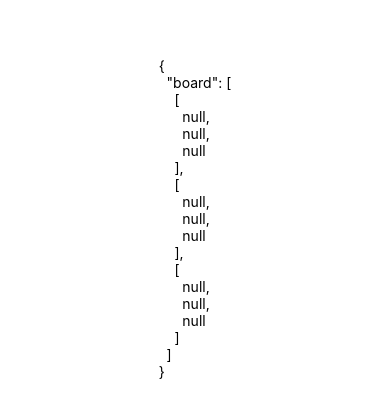
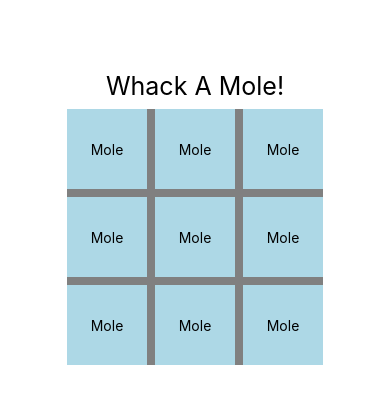
Before and after one commit to elimanzo/whack-a-mole, a React Native app: screen / in a window 390 px wide. Shown: the part 204-622 px from the top of the page. Built offline with nearby package versions, Linux system fonts and the light colour scheme.

Commit message:
Adding Board,Row, and Cell components

```diff
--- a/App.js
+++ b/App.js
@@ -3,7 +3,7 @@ import { StyleSheet, Text, View } from 'react-native';
 import { useReducer } from 'react';
 
 import make2DArray from './make2DArray';
-
+import Board from './Board';
 function reducer(state, action) {
   switch (action.type) {
   }
@@ -11,14 +11,15 @@ function reducer(state, action) {
 }
 
 function makeInitialState() {
-  return { board: make2DArray(3, 3, null) };
+  return { board: make2DArray(3, 3, 'Mole') };
 }
 
 export default function App() {
   const [state, dispatch] = useReducer(reducer, null, makeInitialState);
   return (
     <View style={styles.container}>
-      <Text>{JSON.stringify(state, null, 2)}</Text>
+      <Text style={styles.title}>Whack A Mole!</Text>
+      <Board board={state.board} />
       <StatusBar style='auto' />
     </View>
   );
@@ -30,5 +31,9 @@ const styles = StyleSheet.create({
     backgroundColor: '#fff',
     alignItems: 'center',
     justifyContent: 'center',
+    gap: 8,
+  },
+  title: {
+    fontSize: 25,
   },
 });
--- /dev/null
+++ b/Board.js
@@ -0,0 +1,21 @@
+import { StyleSheet, View } from 'react-native';
+
+import Row from './Row';
+
+export default function Board({ board }) {
+  return (
+    <View style={styles.container}>
+      {board.map((row, rowIndex) => (
+        <Row key={rowIndex} cellValues={row} />
+      ))}
+    </View>
+  );
+}
+
+const styles = StyleSheet.create({
+  container: {
+    backgroundColor: 'gray',
+    gap: 8,
+    borderRadius: 8,
+  },
+});
--- /dev/null
+++ b/Cell.js
@@ -0,0 +1,20 @@
+import { StyleSheet, View, Text } from 'react-native';
+
+export default function Cell({ cellValue }) {
+  return (
+    <View style={styles.container}>
+      <Text>{cellValue}</Text>
+    </View>
+  );
+}
+
+const styles = StyleSheet.create({
+  container: {
+    width: 80,
+    aspectRatio: 1,
+    bordeRadius: 8,
+    backgroundColor: 'lightblue',
+    alignItems: 'center',
+    justifyContent: 'center',
+  },
+});
--- /dev/null
+++ b/Row.js
@@ -0,0 +1,20 @@
+import { StyleSheet, View } from 'react-native';
+
+import Cell from './Cell';
+
+export default function Row({ cellValues }) {
+  return (
+    <View style={styles.container}>
+      {cellValues.map((cellValue, cellIndex) => (
+        <Cell key={cellIndex} cellValue={cellValue} />
+      ))}
+    </View>
+  );
+}
+
+const styles = StyleSheet.create({
+  container: {
+    flexDirection: 'row',
+    gap: 8,
+  },
+});
```
